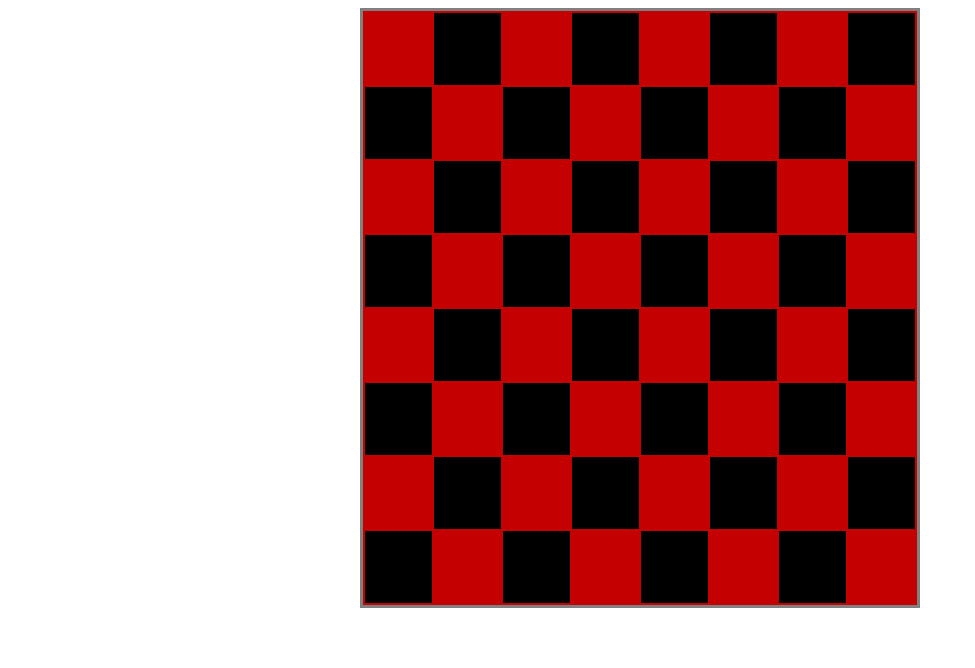
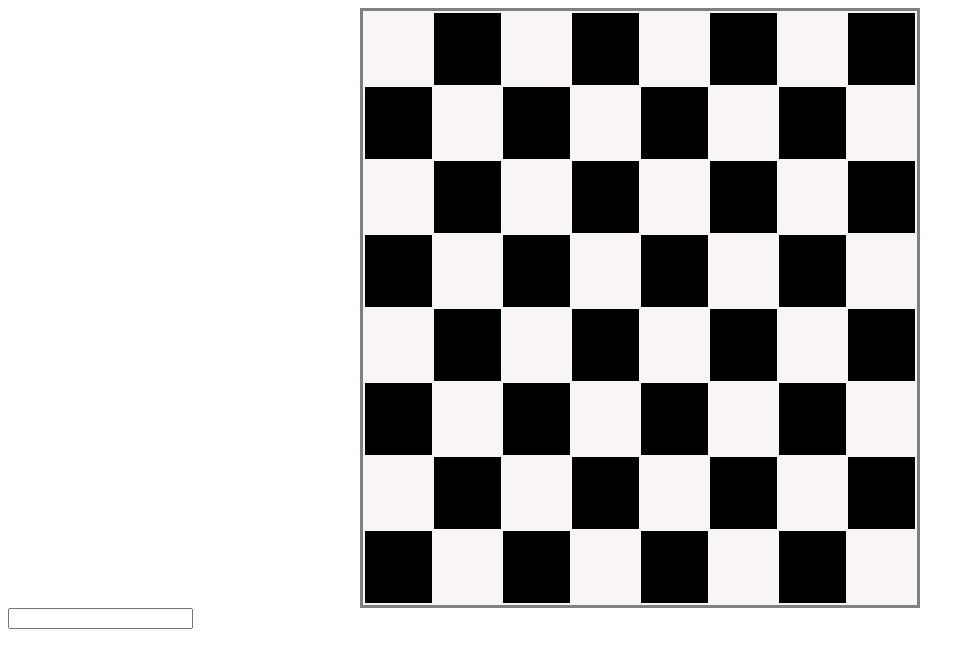
Before and after one commit to cjstokes91/drvd, a React (Create React App) app: page / in a window 1280 px wide. Shown: the top 668 px of the page, without its empty margins (0-975 px from the left). Built offline with nearby package versions, Linux system fonts and the light colour scheme.

Commit message:
add input field

```diff
--- a/src/App.css
+++ b/src/App.css
@@ -9,8 +9,7 @@ table {
     height: 560px;
     margin: auto;
     border-style: solid;
-    /* background-color: aqua; */
-    background-color: rgb(197, 0, 0);
+    background-color: rgb(249, 245, 245);
 }
 
 table td {
@@ -18,19 +17,8 @@ table td {
     height: 70px;
 }
 
-/* #replay {
-    font-size: 15px;
-    font-weight: 600;
-    margin: 10px;
-    background-color: green;
-    background-color: rgb(197, 0, 0);
-    padding: 5px;
-} */
-
 .used {
     background-color: black;
-    /* background-color: green; */
-    /* border-radius: 50%; */
 }
 
 .empty {
@@ -40,51 +28,3 @@ table td {
     margin: -25px -25px;
     position: absolute;
 }
-
-/* .team1-piece {
-    width: 50px;
-    height: 50px;
-    border-radius: 50%;
-    background-color: rgb(53, 63, 15);
-    border-radius: 50%;
-    background-color: whitesmoke;
-    margin: -25px -25px;
-    position: absolute;
-} */
-
-/* .team2-piece {
-    width: 50px;
-    height: 50px;
-    border-radius: 50%;
-    background-color: limegreen;
-    background-color: rgb(184, 144, 92);
-    margin: -25px -25px;
-    position: absolute;
-} */
-
-/* .team1-king {
-    styling for team 1 king
-    width: 50px;
-    height: 50px;
-    border-radius: 40%;
-    background-color: rgb(150, 150, 150);
-    margin: -25px -25px;
-    position: absolute;
-} */
-
-/* .team2-king {
-    styling for team 2 king
-    width: 50px;
-    height: 50px;
-    border-radius: 40%;
-    background-color: rgb(255, 227, 66);
-    margin: -25px -25px;
-    position: absolute;
-} */
-
-/* .selected {
-    border-color: cyan;
-    border-width: 4px;
-    border-style: solid;
-    margin: -29px -29px;
-} */
--- a/src/App.js
+++ b/src/App.js
@@ -1,5 +1,6 @@
 import React from 'react';
 import './App.css';
+import InputField from './pages/InputField/InputField'
 
 
 class App extends React.Component {
@@ -96,6 +97,7 @@ class App extends React.Component {
             <td className="unused"></td>
           </tr>
         </table>
+        <InputField />
       </div>
     );
   }
--- /dev/null
+++ b/src/pages/InputField/InputField.js
@@ -0,0 +1,31 @@
+import React from 'react';
+
+class InputField extends React.Component {
+    state = {
+        checkerBoard: 8
+
+    }
+
+    handleChange = e => {
+        // e.preventDefault();
+        // this.setState({
+        //     this.handleCheckerBoard(this.state)
+        // })
+    }
+
+    handleSubmit = e => {
+        e.preventDefault();
+    }
+
+
+    render() {
+        return (
+            <input onChange={this.handleChange} onSubmit={this.handleSubmit} >
+                {/* value={this.handleChange} */}
+
+            </input>
+        )
+    }
+}
+
+export default InputField;
```
